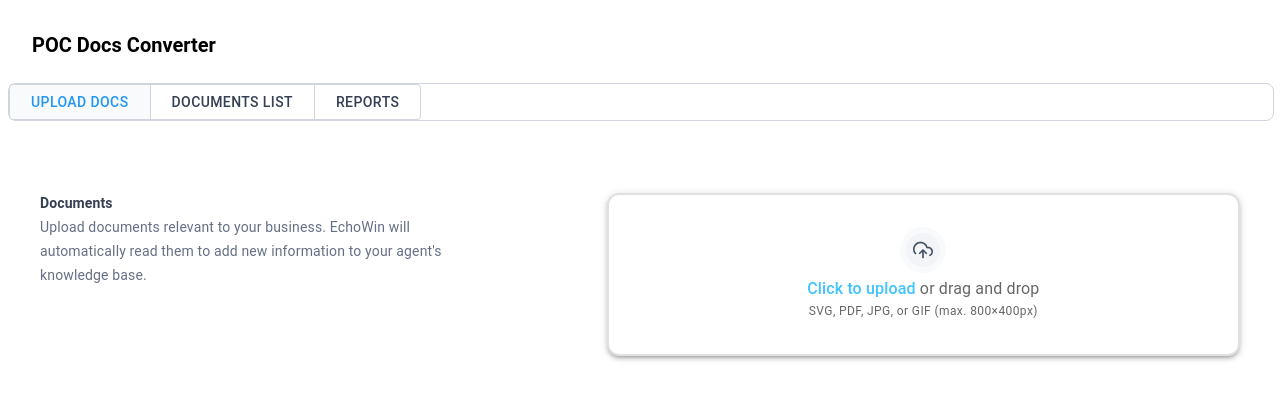
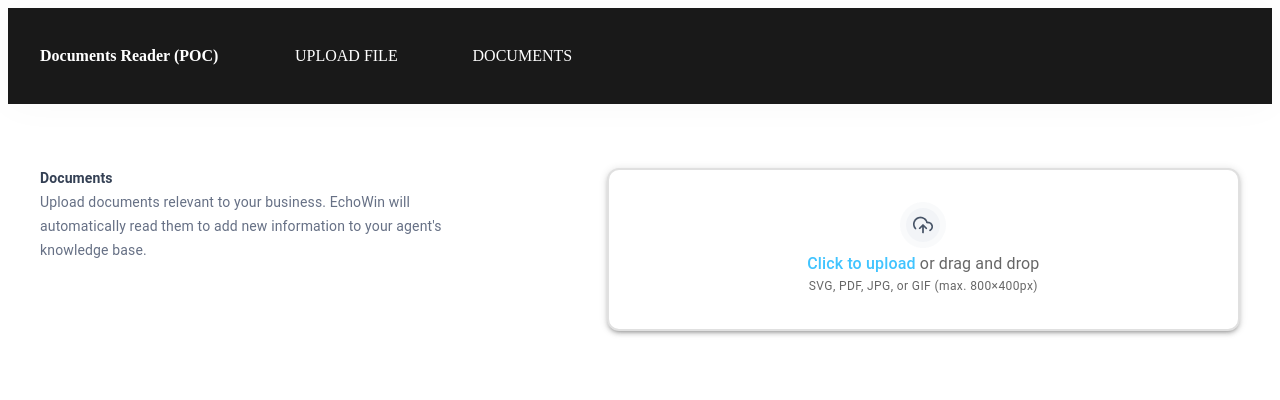
Before and after one commit to Zahidkhan816/MWD, a React (Create React App) app: page / in a window 1280 px wide. Shown: the top 400 px of the page. Built offline with nearby package versions, Linux system fonts and the light colour scheme.

Commit message:
completed integration for edit report

```diff
--- a/package.json
+++ b/package.json
@@ -43,5 +43,8 @@
       "last 1 firefox version",
       "last 1 safari version"
     ]
+  },
+  "devDependencies": {
+    "sass": "^1.82.0"
   }
 }
--- a/src/App.js
+++ b/src/App.js
@@ -1,12 +1,19 @@
 import React from 'react';
 import { BrowserRouter as Router, Routes, Route } from 'react-router-dom';
 
-import MainPage from './Compnents/Dashboard/Index'
+import MainPage from './Compnents/Dashboard/Index';
+import FileUpload from './Compnents/Dashboard/Components/FilerUpload';
+import TableList from './Compnents/Dashboard/Components/TableList';
+import Transcripts from './Compnents/Dashboard/Components/Transcripts';
 function App() {
   return (
     <Router>
       <Routes>
-        <Route path='/' element ={<MainPage/>}/>
+        <Route path="/" element={<MainPage />}>
+          <Route index element={<FileUpload />} />
+          <Route path="table-list" element={<TableList />} />
+          <Route path="/report/:docId" element={<Transcripts />} />
+        </Route>
       </Routes>
     </Router>
   );
--- a/src/Compnents/Dashboard/Components/tableList.jsx
+++ b/src/Compnents/Dashboard/Components/tableList.jsx
@@ -11,12 +11,15 @@ import {
   TableHead,
   TableRow,
   Grid,
-  Button, CircularProgress
+  Button,
+  CircularProgress
 } from '@mui/material';
+import { useNavigate } from 'react-router-dom';
 
 const TableList = ({ setSelected }) => {
   const [documents, setDocuments] = useState([]);
   const [loading, setLoading] = useState(true);
+  const navigate = useNavigate();
 
   useEffect(() => {
     const fetchDocuments = async () => {
@@ -39,7 +42,7 @@ const TableList = ({ setSelected }) => {
             return {
               name: itemRef.name.split('.')[0],
               fileName: itemRef.name,
-              fileSize: metadata.size,
+              fileSize: formatFileSize(metadata.size),
               date: formattedDate,
               time: formattedTime,
               url: fileUrl,
@@ -61,11 +64,20 @@ const TableList = ({ setSelected }) => {
     fetchDocuments();
   }, []);
 
-  const fetchReportData = async (docId) => {
-    console.log(docId,"docId")
-   localStorage.setItem('selectedDocument',docId)
-   setSelected('Reports');
+  const formatFileSize = (bytes) => {
+    if (bytes < 1024) return `${bytes} B`;
+    const units = ['KB', 'MB', 'GB'];
+    let i = 0;
+    let size = bytes / 1024;
+    while (size > 1024 && i < units.length - 1) {
+      size /= 1024;
+      i++;
+    }
+    return `${size.toFixed(2)} ${units[i]}`;
+  };
 
+  const fetchReportData = (docId) => {
+    navigate(`/report/${docId}`);
   };
 
   return (
@@ -98,7 +110,7 @@ const TableList = ({ setSelected }) => {
                         <CircularProgress />
                       </TableCell>
                     </TableRow>
-                  ) : (
+                  ) : documents.length > 0 ? (
                     documents.map((doc, index) => (
                       <TableRow key={index} hover>
                         <TableCell sx={{ fontWeight: 500 }}>{doc.name}</TableCell>
@@ -106,10 +118,10 @@ const TableList = ({ setSelected }) => {
                           {doc.fileName}
                         </TableCell>
                         <TableCell align="center" sx={{ color: "#344054", fontWeight: 500 }}>
-                          {doc.fileSize} bytes
+                          {doc.fileSize}
                         </TableCell>
                         <TableCell align="center" sx={{ color: "#344054", fontWeight: 500 }}>
-                          {new Date(doc.date).toLocaleDateString()}
+                          {doc.date}
                         </TableCell>
                         <TableCell align="center" sx={{ color: "#344054", fontWeight: 500 }}>
                           {doc.time}
@@ -125,6 +137,12 @@ const TableList = ({ setSelected }) => {
                         </TableCell>
                       </TableRow>
                     ))
+                  ) : (
+                    <TableRow>
+                      <TableCell colSpan={6} align="center">
+                        No documents available.
+                      </TableCell>
+                    </TableRow>
                   )}
                 </TableBody>
               </Table>
@@ -132,7 +150,6 @@ const TableList = ({ setSelected }) => {
           </CardContent>
         </Card>
       </Grid>
-
     </Grid>
   );
 };
--- a/src/Compnents/Dashboard/Index.jsx
+++ b/src/Compnents/Dashboard/Index.jsx
@@ -9,73 +9,18 @@ import {
   ButtonGroup,
   Paper,
 } from '@mui/material';
-import FileUpload from './Components/FilerUpload';
-import TableList from './Components/tableList';
-import Transcripts from './Components/Transcripts';
 
+import { Outlet } from 'react-router-dom';
+import Navbar from '../Navbar/Navbar';
 const Index = () => {
-
-  const [selected, setSelected] = useState("Upload Docs");
-
-  const handleSelect = (tab) => {
-    setSelected(tab);
-    console.log(selected)
-  };
-
   return (
     <div>
+      <Navbar />
+      <div>
+        <Outlet />
+      </div>
+    </div>
 
-
-      <Box sx={{ width: '100%' }}>
-        <Stack
-          direction={{ sx: 'column', sm: 'row' }}
-          alignItems="center"
-          gap={5}
-          justifyContent="space-between"
-          sx={{ p: 3 }}
-        >
-          <Typography variant="h5" fontWeight={600} fontSize={20} >
-          POC Docs Converter
-          </Typography>
-        </Stack>
-        <Box
-          sx={{
-            border: '1px solid #D0D5DD',
-            borderRadius: '8px',
-            display: 'flex',
-            flexDirection: { xs: 'column', sm: 'row' },
-            width: '100%',
-          }}
-        >
-          <ButtonGroup variant="outlined" sx={{ width: '100%' }}>
-            {['Upload Docs', 'Documents List', 'Reports'].map((label) => (
-              <Button
-                key={label}
-                onClick={() => handleSelect(label)}
-                size="large"
-                sx={{
-                  color: selected === label ? '#2196F3' : '#344054',
-                  fontWeight: '500',
-                  fontSize: '14px',
-                  lineHeight: '20px',
-                  border: '1px solid #D0D5DD',
-                  backgroundColor: selected === label ? '#F9FAFB' : '#FFFFFF',
-                  width: { xs: '100%', sm: 'auto' },
-                  mb: { xs: 1, sm: 0 },
-                }}
-              >
-                {label}
-              </Button>
-            ))}
-          </ButtonGroup>
-        </Box>
-        <Box sx={{ mt: 3 }}>
-          {selected === 'Upload Docs' && <FileUpload />}
-          {selected === 'Documents List' && <TableList  setSelected={setSelected}/>}
-          {selected === 'Reports' && <Transcripts />}
-        </Box>
-      </Box>
-    </div>
   );
 };
 
--- /dev/null
+++ b/src/Compnents/Navbar/Navbar.js
@@ -0,0 +1,27 @@
+import React from 'react';
+import { Link } from 'react-router-dom';
+import './Navbar.scss';
+
+const Navbar = () => {
+    return (
+        <div className="header">
+            <div className="header__logo">
+                <h4>
+                <strong>Documents Reader (POC)</strong>
+                </h4>
+            </div>
+            <nav className="navbar">
+                <div className="navbar__menu">
+                    <Link to="/" className="navbar__link">
+                        Upload File
+                    </Link>
+                    <Link to="/table-list" className="navbar__link">
+                        Documents
+                    </Link>
+                </div>
+            </nav>
+        </div>
+    );
+};
+
+export default Navbar;
--- /dev/null
+++ b/src/Compnents/Navbar/Navbar.scss
@@ -0,0 +1,67 @@
+$borderRadius: 10px;
+$spacer: 1rem;
+$primary: #126ff3;
+$text: #fff;
+$linkHeight: $spacer * 3.5;
+$timing: 250ms;
+$transition: $timing ease all;
+$linkWidth: 10rem;
+
+@import url('https://fonts.googleapis.com/css2?family=Open+Sans:wght@600&display=swap');
+
+.header {
+  position: sticky;
+  top: 0;
+  left: 0;
+  right: 0;
+  background: rgba(0, 0, 0, 0.9);
+  color: $text;
+  padding: 0 $spacer * 2;
+  box-shadow: 0 0 40px rgba(0, 0, 0, 0.03);
+  height: 6rem;
+  display: flex;
+  align-items: center;
+  gap: 3rem;
+}
+
+.navbar {
+  display: flex;
+  align-items: center;
+  height: 100%;
+  overflow: hidden;
+  top: 0;
+.header__logo{
+    font-size: 1rem;
+}
+  &__menu {
+    position: relative;
+    display: flex;
+    gap: $spacer; /* Adds space between links */
+  }
+
+  &__link {
+    position: relative;
+    display: flex;
+    flex-direction: column;
+    gap: 0.6rem;
+    align-items: center;
+    justify-content: center;
+    height: $linkHeight;
+    width: $linkWidth;
+    color: $text;
+    text-decoration: none;
+    text-transform: uppercase;
+    transition: $transition;
+list-style: none;
+    svg {
+      transition: $transition;
+    }
+
+    &:hover {
+      color: $primary;
+      svg {
+        transform: scale(1.1);
+      }
+    }
+  }
+}
```
Also changed, not shown: src/Compnents/Dashboard/Components/Transcripts.jsx (+104 -45 lines), 1 other file (tests, documents, lock files or other folders).
